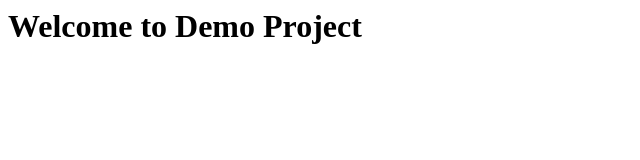
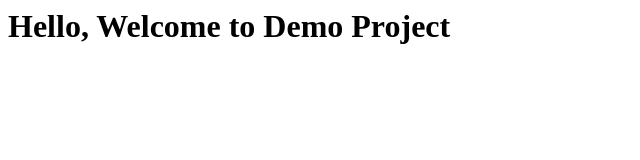
Before and after one commit to DevOpsByMK/Demo, a plain HTML site: page index.html in a window 1280 px wide. Shown: the whole page, without its empty margins (0-640 px from the left). Drawn offline with Linux system fonts and the light colour scheme.

Commit message:
Update index.html

```diff
--- a/index.html
+++ b/index.html
@@ -2,6 +2,6 @@
   <head>
   </head>
   <body>
-    <h1> Welcome to Demo Project </h1>
+    <h1> Hello, Welcome to Demo Project </h1>
   </body>
 </html>
```
